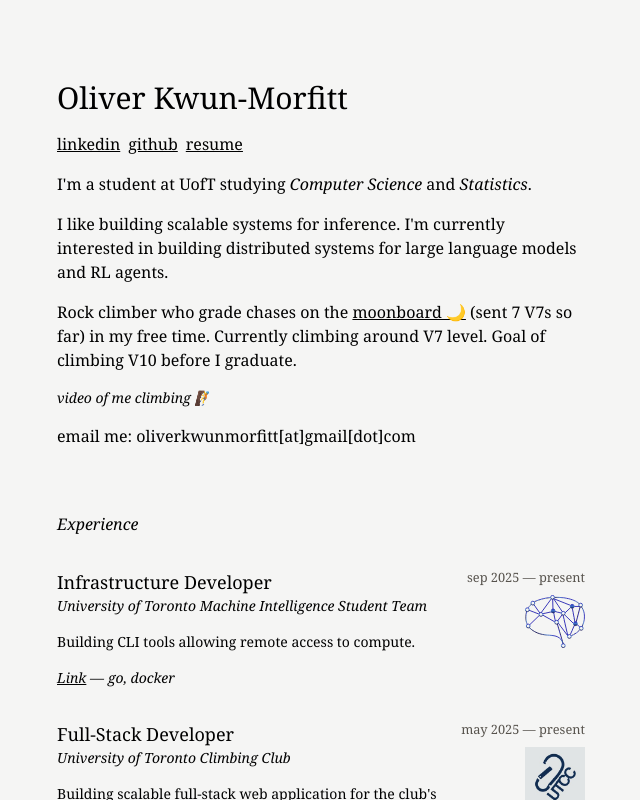
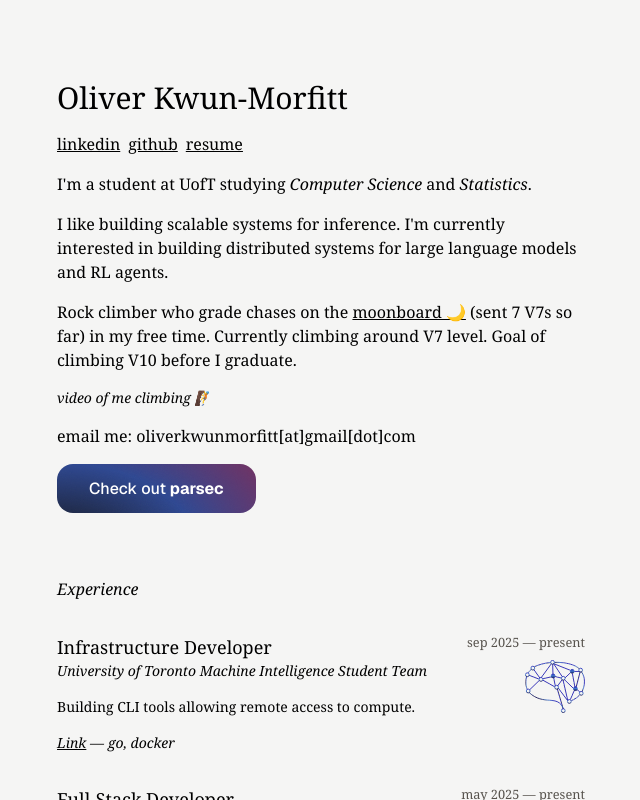
Before and after one commit to olliekm/my-site, a Next.js app in the folder ollie/: page / in a window 1280 px wide. Shown: the top 800 px of the page, without its empty margins (319-959 px from the left). Built offline with nearby package versions, Linux system fonts and the light colour scheme.

Commit message:
added cta for parsece to page

```diff
--- a/ollie/app/page.tsx
+++ b/ollie/app/page.tsx
@@ -1,4 +1,3 @@
-import Image from "next/image";
 import Experience from "@/components/Experience";
 import Project from "@/components/Project";
 import Link from "next/link";
@@ -28,6 +27,18 @@ export default function Home() {
           <p>
           email me: oliverkwunmorfitt[at]gmail[dot]com
           </p>
+          <a
+            href="https://parsec.olliekm.com"
+            target="_blank"
+            className="group relative block px-8 py-3 rounded-2xl overflow-hidden w-fit"
+            style={{
+              backgroundImage: `url('/grad.jpg')`,
+              backgroundSize: 'cover',
+              backgroundPosition: 'center'
+            }}
+          >
+            <span className="relative z-10 text-white font-medium font-sans">Check out <span className="font-bold group-hover:underline">parsec</span></span>
+          </a>
         </div>
 
         {/* Experience */}
```
Also changed, not shown: ollie/public/grad.jpg (added).
